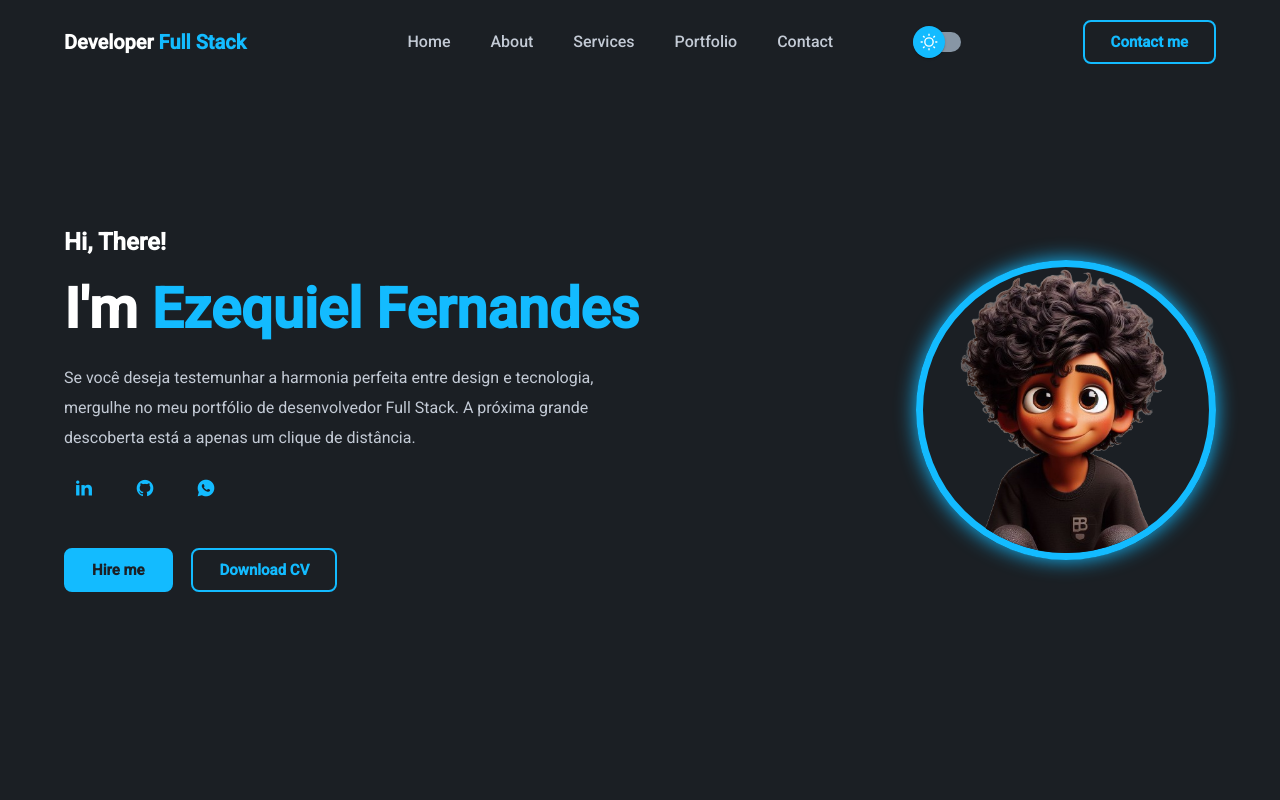
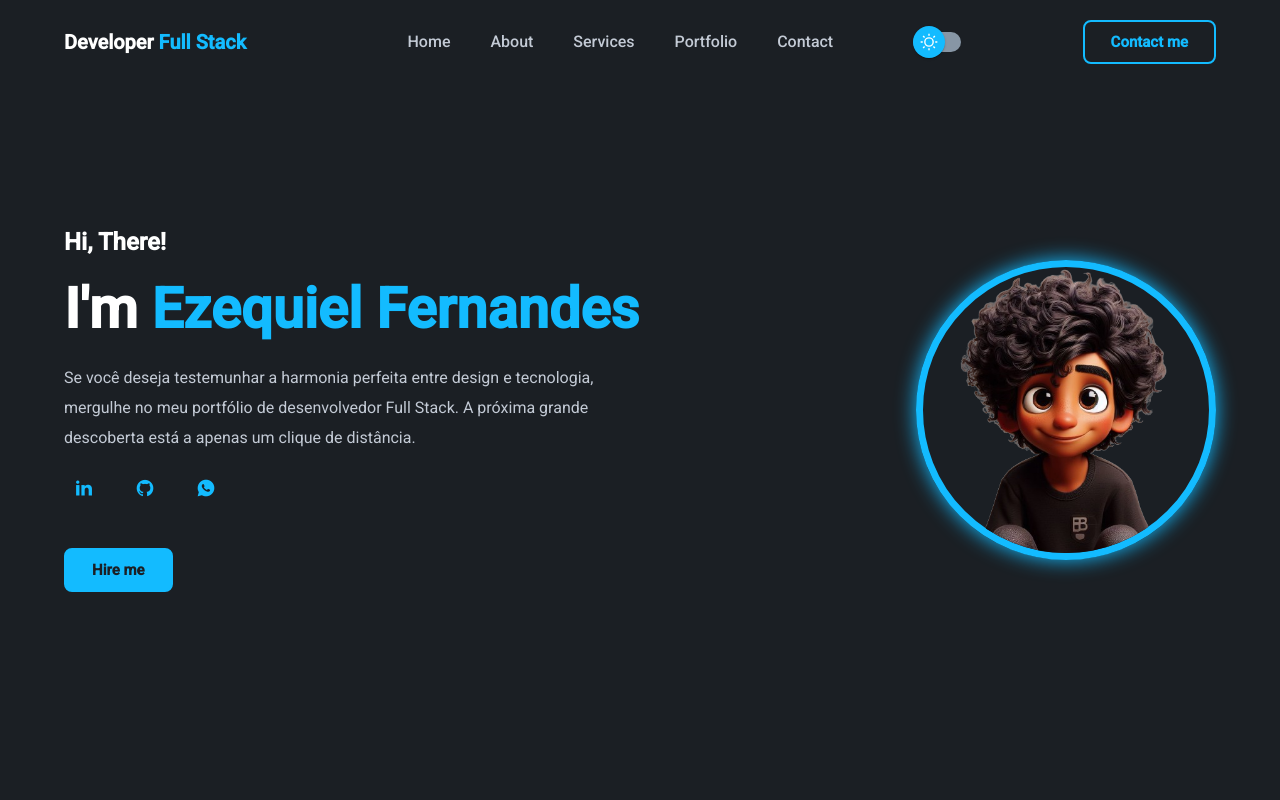
Before and after one commit to Ezequiel-Front-End/Portfolio, a plain HTML site: page index.html in a window 1280 px wide. Shown: the top 800 px of the page. Drawn offline with nearby package versions, Linux system fonts and the light colour scheme.

Commit message:
tirando o pdf

```diff
--- a/index.html
+++ b/index.html
@@ -71,7 +71,7 @@
 
                 <div class="main-btn">
                     <a href="#" class="btn">Hire me</a>
-                    <a href="pdf/Python_avançado.pdf" download="" class="btn btn2">Download CV</a>
+                    <!-- <a href="pdf/Python_avançado.pdf" download="" class="btn btn2">Download CV</a> -->
                 </div>
             </div>
 
```
